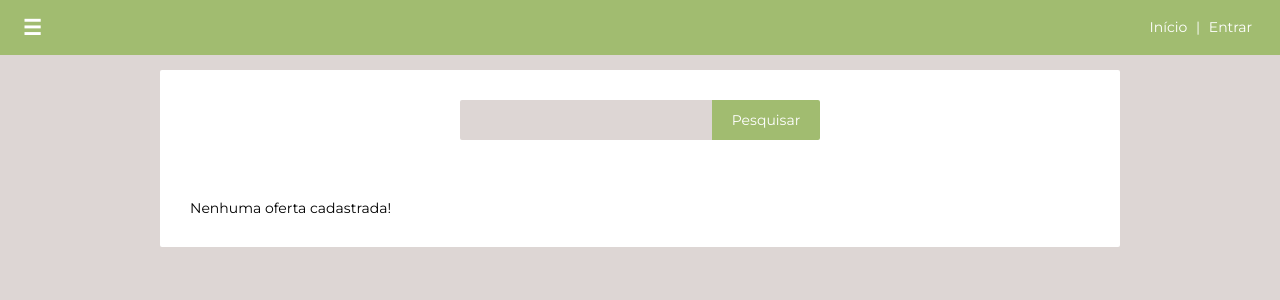
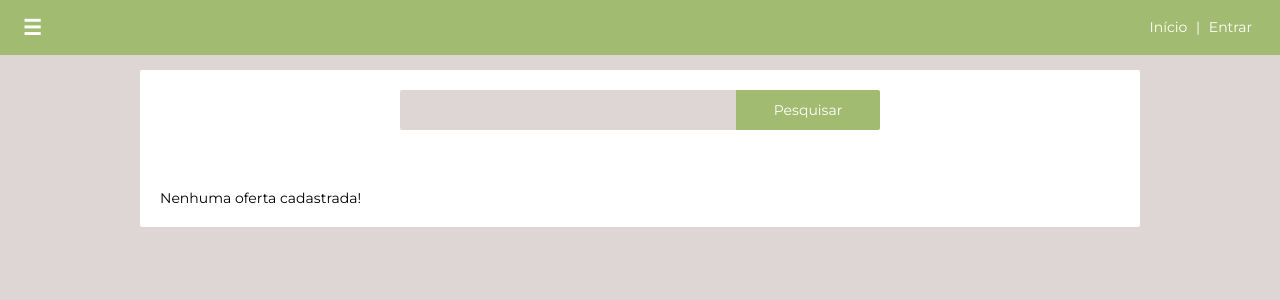
Before and after one commit to lawmercado/ufrgs-inf01127-scopo, a PHP site: template modules/loja/views/oferta/index.php in a window 1280 px wide. Shown: the top 300 px of the page. Run offline with PHP 8.4, Linux system fonts and the light colour scheme; the template is opened without the code that fills it, so the values that code supplies are empty; form fields are guessed from the names that the template uses; some libraries are stand-ins or nearby versions.

Commit message:
Acrescentada responsividade, com foco na tela inicial do sistema).

```diff
--- a/web/css/modules/base/main.css
+++ b/web/css/modules/base/main.css
@@ -141,6 +141,7 @@ header > .row-left {
 header > .row-right {
     float: right;
     margin-right: 1%;
+    display: none;
 }
 
 header > .row-left > *, header > .row-right > * {
@@ -210,11 +211,11 @@ body > section {
     display: block;
     margin-top: 70px;
     background-color: #ffffff;
-    width: 75%;
-    max-width: 1200px;
+    width: 100%;
+    max-width: 1000px;
     margin-left: auto;
     margin-right: auto;
-    padding: 30px;
+    padding: 20px;
     overflow: auto;
     color: #000;
     border-radius: 2px;
@@ -260,7 +261,8 @@ body > section {
 }
 
 .block-center {
-    width: 50%;
+    width: 100%;
+    max-width: 400px;
     margin: 0 auto;
 }
 .filtro-header{
@@ -338,3 +340,10 @@ body > section {
 table.detail-view th {
     width: 15%;
 }
+
+@media (min-width: 1000px)
+{
+    header > .row-right {
+        display: block;
+    }
+}
--- a/web/css/modules/loja/main.css
+++ b/web/css/modules/loja/main.css
@@ -12,7 +12,7 @@ header > nav.menu > ul {
 
 .search-area {
     text-align: center;
-    width: 40%;
+    width: 100%;
     height: 40px;
     margin: 0 auto;
     display: block;
@@ -48,7 +48,7 @@ header > nav.menu > ul {
 div.oferta {
     display: block;
     float: left;
-    width: 25%;
+    width: 100%;
     height: 370px;
     padding: 10px;
     border-radius: 2px;
@@ -63,6 +63,7 @@ div.oferta > div {
     display: block;
     height: 50%;
     width: 100%;
+    max-width: 265px;
     margin: 10px auto;
     background-color: #5a574b;
 }
@@ -179,3 +180,28 @@ p.viewer-message {
     background: #a1bc70;
     float: right;
 }
+
+@media (min-width: 600px)
+{
+    .search-area {
+        width: 50%;
+    }
+
+    div.oferta {
+        width: 50%;
+    }
+}
+
+@media (min-width: 900px)
+{
+    div.oferta {
+        width: 33.33333333%;
+    }
+}
+
+@media (min-width: 1000px)
+{
+    div.oferta {
+        width: 25%;
+    }
+}
```
